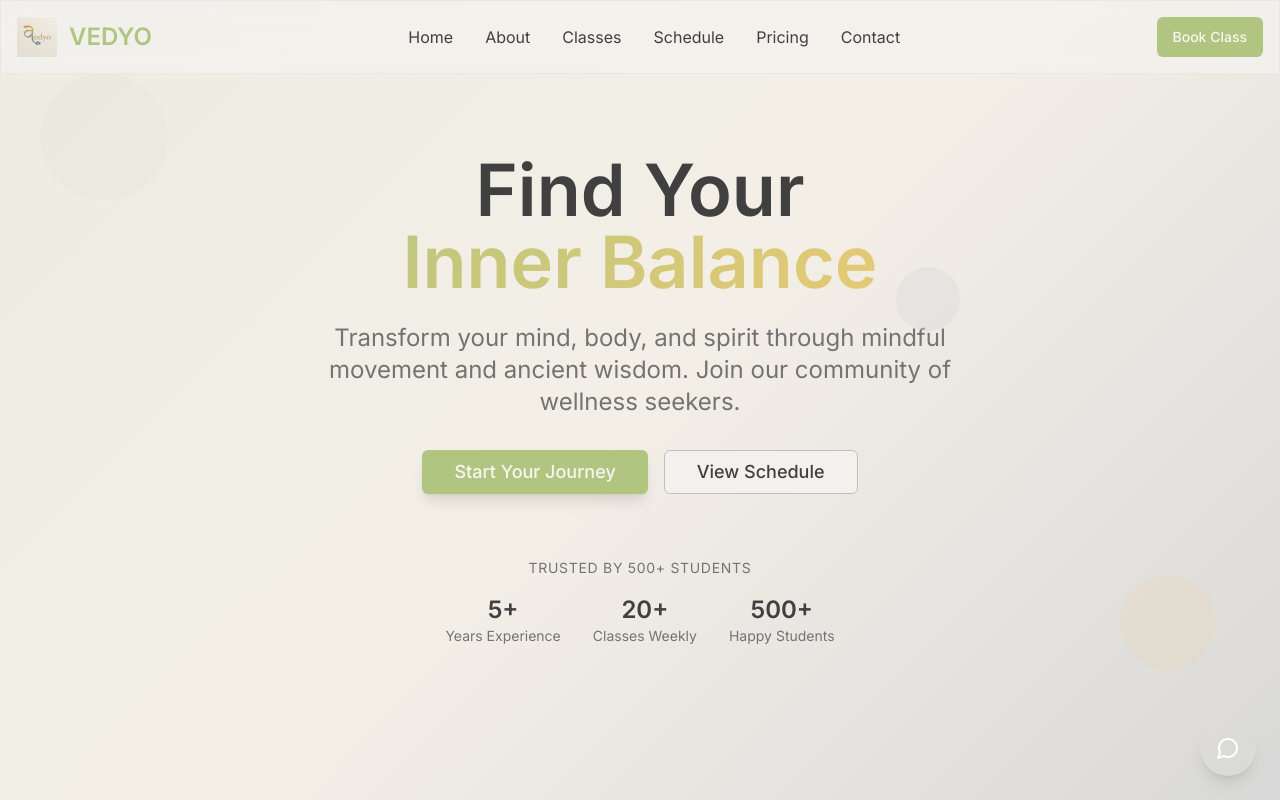
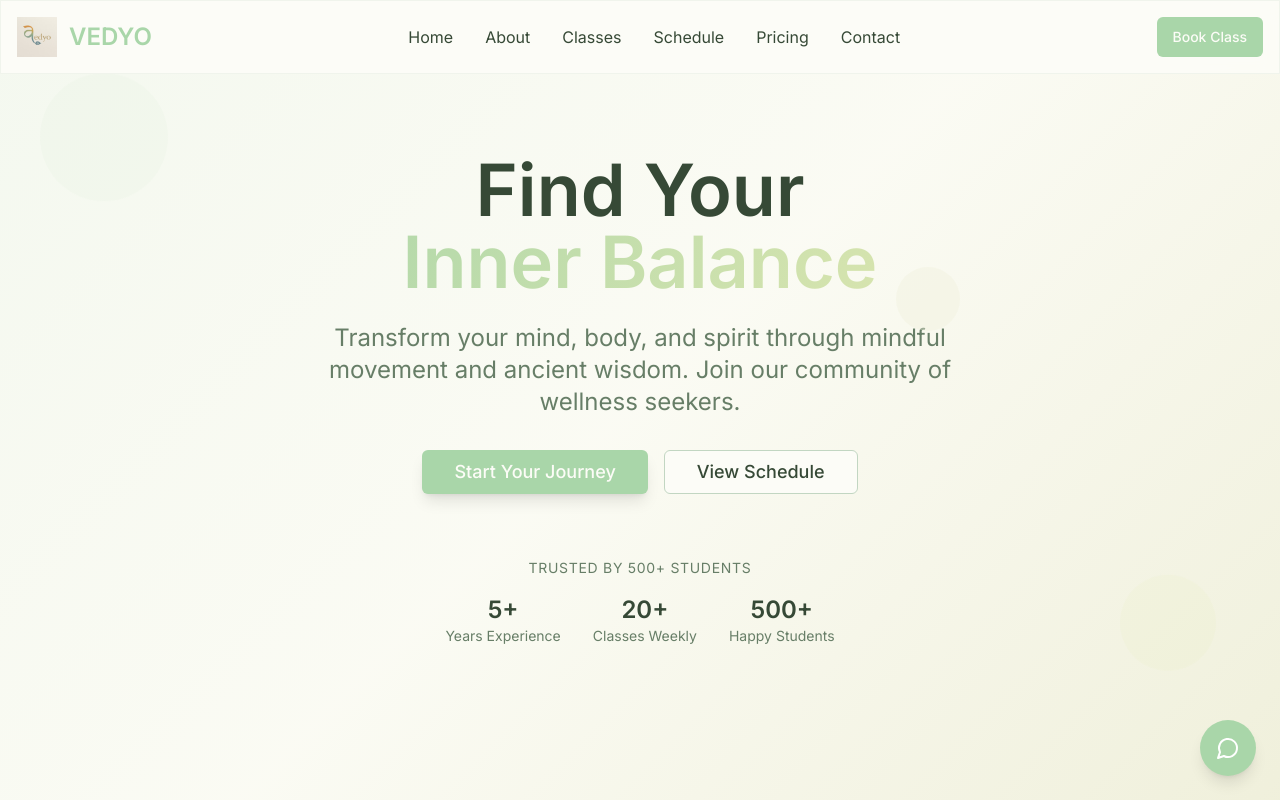
Before and after one commit to Kushsharma33/balance-brand-site, a React (Vite) app: page / in a window 1280 px wide. Shown: the top 800 px of the page. Built offline with nearby package versions, Linux system fonts and the light colour scheme.

Commit message:
Refactor: Apply new color scheme
The AI updated the website's color scheme based on the provided Color Hunt palette, modifying `src/index.css` and `tailwind.config.ts` to reflect the new design.

```diff
--- a/src/index.css
+++ b/src/index.css
@@ -1,4 +1,3 @@
-
 @tailwind base;
 @tailwind components;
 @tailwind utilities;
@@ -7,83 +6,83 @@
 
 @layer base {
   :root {
-    --background: 44 20% 94%;  /* Light beige */
-    --foreground: 0 0% 25%;    /* Dark grey */
+    --background: 60 50% 98%;  /* Very light cream */
+    --foreground: 120 15% 25%;    /* Dark sage */
 
-    --card: 44 25% 96%;        /* Very light beige */
-    --card-foreground: 0 0% 25%; /* Dark grey */
+    --card: 45 45% 96%;        /* Light peach tint */
+    --card-foreground: 120 15% 25%; /* Dark sage */
 
-    --popover: 44 25% 96%;     /* Very light beige */
-    --popover-foreground: 0 0% 25%; /* Dark grey */
+    --popover: 45 45% 96%;     /* Light peach tint */
+    --popover-foreground: 120 15% 25%; /* Dark sage */
 
-    --primary: 79 38% 64%;     /* Light green */
-    --primary-foreground: 44 25% 96%; /* Light beige */
+    --primary: 120 35% 75%;     /* Soft sage green (A3DC9A) */
+    --primary-foreground: 60 50% 98%; /* Light cream */
 
-    --secondary: 41 86% 70%;   /* Saffron */
-    --secondary-foreground: 0 0% 25%; /* Dark grey */
+    --secondary: 25 60% 85%;   /* Peach/salmon (FFD6BA) */
+    --secondary-foreground: 120 15% 25%; /* Dark sage */
 
-    --muted: 0 0% 85%;         /* Light grey */
-    --muted-foreground: 0 0% 45%; /* Medium grey */
+    --muted: 60 40% 90%;         /* Light cream/ivory */
+    --muted-foreground: 120 10% 45%; /* Medium sage */
 
-    --accent: 41 86% 70%;      /* Saffron */
-    --accent-foreground: 0 0% 25%; /* Dark grey */
+    --accent: 65 55% 80%;      /* Light lime (DEE791) */
+    --accent-foreground: 120 15% 25%; /* Dark sage */
 
     --destructive: 0 84.2% 60.2%;
-    --destructive-foreground: 44 25% 96%;
+    --destructive-foreground: 60 50% 98%;
 
-    --border: 0 0% 75%;        /* Medium grey */
-    --input: 0 0% 75%;         /* Medium grey */
-    --ring: 79 38% 64%;        /* Light green */
+    --border: 120 20% 80%;        /* Light sage */
+    --input: 120 20% 80%;         /* Light sage */
+    --ring: 120 35% 75%;        /* Soft sage green */
 
     --radius: 0.5rem;
 
-    --sidebar-background: 44 25% 96%; /* Very light beige */
-    --sidebar-foreground: 0 0% 25%; /* Dark grey */
-    --sidebar-primary: 79 38% 64%; /* Light green */
-    --sidebar-primary-foreground: 44 25% 96%; /* Light beige */
-    --sidebar-accent: 41 86% 70%; /* Saffron */
-    --sidebar-accent-foreground: 0 0% 25%; /* Dark grey */
-    --sidebar-border: 0 0% 75%; /* Medium grey */
-    --sidebar-ring: 79 38% 64%; /* Light green */
+    --sidebar-background: 45 45% 96%; /* Light peach tint */
+    --sidebar-foreground: 120 15% 25%; /* Dark sage */
+    --sidebar-primary: 120 35% 75%; /* Soft sage green */
+    --sidebar-primary-foreground: 60 50% 98%; /* Light cream */
+    --sidebar-accent: 65 55% 80%; /* Light lime */
+    --sidebar-accent-foreground: 120 15% 25%; /* Dark sage */
+    --sidebar-border: 120 20% 80%; /* Light sage */
+    --sidebar-ring: 120 35% 75%; /* Soft sage green */
   }
 
   .dark {
-    --background: 0 0% 15%;    /* Dark grey */
-    --foreground: 44 20% 94%; /* Light beige */
+    --background: 120 15% 12%;    /* Very dark sage */
+    --foreground: 60 50% 95%; /* Light cream */
 
-    --card: 0 0% 18%;         /* Darker grey */
-    --card-foreground: 44 20% 94%; /* Light beige */
+    --card: 120 20% 15%;         /* Dark sage */
+    --card-foreground: 60 50% 95%; /* Light cream */
 
-    --popover: 0 0% 18%;      /* Darker grey */
-    --popover-foreground: 44 20% 94%; /* Light beige */
+    --popover: 120 20% 15%;      /* Dark sage */
+    --popover-foreground: 60 50% 95%; /* Light cream */
 
-    --primary: 79 38% 64%;    /* Light green */
-    --primary-foreground: 0 0% 15%; /* Dark grey */
+    --primary: 120 35% 75%;    /* Soft sage green */
+    --primary-foreground: 120 15% 12%; /* Very dark sage */
 
-    --secondary: 41 86% 70%;  /* Saffron */
-    --secondary-foreground: 0 0% 15%; /* Dark grey */
+    --secondary: 25 60% 75%;  /* Peach/salmon */
+    --secondary-foreground: 120 15% 12%; /* Very dark sage */
 
-    --muted: 0 0% 25%;        /* Dark grey */
-    --muted-foreground: 0 0% 65%; /* Light grey */
+    --muted: 120 10% 20%;        /* Dark sage */
+    --muted-foreground: 60 30% 70%; /* Light sage */
 
-    --accent: 41 86% 70%;     /* Saffron */
-    --accent-foreground: 0 0% 15%; /* Dark grey */
+    --accent: 65 55% 70%;     /* Light lime */
+    --accent-foreground: 120 15% 12%; /* Very dark sage */
 
     --destructive: 0 62.8% 30.6%;
-    --destructive-foreground: 44 20% 94%;
+    --destructive-foreground: 60 50% 95%;
 
-    --border: 0 0% 25%;       /* Dark grey */
-    --input: 0 0% 25%;        /* Dark grey */
-    --ring: 79 38% 64%;       /* Light green */
+    --border: 120 15% 25%;       /* Dark sage */
+    --input: 120 15% 25%;        /* Dark sage */
+    --ring: 120 35% 75%;       /* Soft sage green */
 
-    --sidebar-background: 0 0% 15%; /* Dark grey */
-    --sidebar-foreground: 44 20% 94%; /* Light beige */
-    --sidebar-primary: 79 38% 64%; /* Light green */
-    --sidebar-primary-foreground: 0 0% 15%; /* Dark grey */
-    --sidebar-accent: 41 86% 70%; /* Saffron */
-    --sidebar-accent-foreground: 0 0% 15%; /* Dark grey */
-    --sidebar-border: 0 0% 25%; /* Dark grey */
-    --sidebar-ring: 79 38% 64%; /* Light green */
+    --sidebar-background: 120 15% 12%; /* Very dark sage */
+    --sidebar-foreground: 60 50% 95%; /* Light cream */
+    --sidebar-primary: 120 35% 75%; /* Soft sage green */
+    --sidebar-primary-foreground: 120 15% 12%; /* Very dark sage */
+    --sidebar-accent: 65 55% 70%; /* Light lime */
+    --sidebar-accent-foreground: 120 15% 12%; /* Very dark sage */
+    --sidebar-border: 120 15% 25%; /* Dark sage */
+    --sidebar-ring: 120 35% 75%; /* Soft sage green */
   }
 }
 
--- a/tailwind.config.ts
+++ b/tailwind.config.ts
@@ -63,42 +63,54 @@ export default {
 					border: 'hsl(var(--sidebar-border))',
 					ring: 'hsl(var(--sidebar-ring))'
 				},
-				// Custom VEDYO colors
-				beige: {
-					50: 'hsl(44, 40%, 98%)',
-					100: 'hsl(44, 30%, 96%)',
-					200: 'hsl(44, 25%, 94%)',
-					300: 'hsl(44, 20%, 88%)',
-					400: 'hsl(44, 18%, 82%)',
-					500: 'hsl(44, 16%, 76%)',
-					600: 'hsl(44, 14%, 65%)',
-					700: 'hsl(44, 12%, 55%)',
-					800: 'hsl(44, 10%, 45%)',
-					900: 'hsl(44, 8%, 35%)'
+				// Custom VEDYO colors matching the ColorHunt palette
+				sage: {
+					50: 'hsl(120, 45%, 96%)',
+					100: 'hsl(120, 40%, 92%)',
+					200: 'hsl(120, 38%, 85%)',
+					300: 'hsl(120, 35%, 78%)',
+					400: 'hsl(120, 35%, 75%)', // A3DC9A
+					500: 'hsl(120, 32%, 68%)',
+					600: 'hsl(120, 28%, 58%)',
+					700: 'hsl(120, 25%, 48%)',
+					800: 'hsl(120, 20%, 38%)',
+					900: 'hsl(120, 15%, 25%)'
 				},
-				green: {
-					50: 'hsl(79, 60%, 95%)',
-					100: 'hsl(79, 55%, 90%)',
-					200: 'hsl(79, 50%, 80%)',
-					300: 'hsl(79, 45%, 74%)',
-					400: 'hsl(79, 42%, 68%)',
-					500: 'hsl(79, 38%, 64%)',
-					600: 'hsl(79, 35%, 58%)',
-					700: 'hsl(79, 32%, 52%)',
-					800: 'hsl(79, 28%, 46%)',
-					900: 'hsl(79, 24%, 40%)'
+				lime: {
+					50: 'hsl(65, 70%, 95%)',
+					100: 'hsl(65, 65%, 90%)',
+					200: 'hsl(65, 60%, 85%)',
+					300: 'hsl(65, 55%, 80%)', // DEE791
+					400: 'hsl(65, 50%, 75%)',
+					500: 'hsl(65, 45%, 68%)',
+					600: 'hsl(65, 40%, 58%)',
+					700: 'hsl(65, 35%, 48%)',
+					800: 'hsl(65, 30%, 38%)',
+					900: 'hsl(65, 25%, 28%)'
 				},
-				saffron: {
-					50: 'hsl(41, 95%, 95%)',
-					100: 'hsl(41, 90%, 88%)',
-					200: 'hsl(41, 88%, 82%)',
-					300: 'hsl(41, 86%, 76%)',
-					400: 'hsl(41, 86%, 70%)',
-					500: 'hsl(41, 84%, 64%)',
-					600: 'hsl(41, 80%, 58%)',
-					700: 'hsl(41, 76%, 52%)',
-					800: 'hsl(41, 72%, 46%)',
-					900: 'hsl(41, 68%, 40%)'
+				cream: {
+					50: 'hsl(60, 60%, 99%)',
+					100: 'hsl(60, 55%, 96%)',
+					200: 'hsl(60, 50%, 92%)',
+					300: 'hsl(60, 50%, 87%)', // FFF9BD
+					400: 'hsl(60, 45%, 82%)',
+					500: 'hsl(60, 40%, 75%)',
+					600: 'hsl(60, 35%, 65%)',
+					700: 'hsl(60, 30%, 55%)',
+					800: 'hsl(60, 25%, 45%)',
+					900: 'hsl(60, 20%, 35%)'
+				},
+				peach: {
+					50: 'hsl(25, 70%, 96%)',
+					100: 'hsl(25, 65%, 92%)',
+					200: 'hsl(25, 60%, 87%)',
+					300: 'hsl(25, 60%, 82%)', // FFD6BA
+					400: 'hsl(25, 55%, 75%)',
+					500: 'hsl(25, 50%, 68%)',
+					600: 'hsl(25, 45%, 58%)',
+					700: 'hsl(25, 40%, 48%)',
+					800: 'hsl(25, 35%, 38%)',
+					900: 'hsl(25, 30%, 28%)'
 				}
 			},
 			borderRadius: {
```
